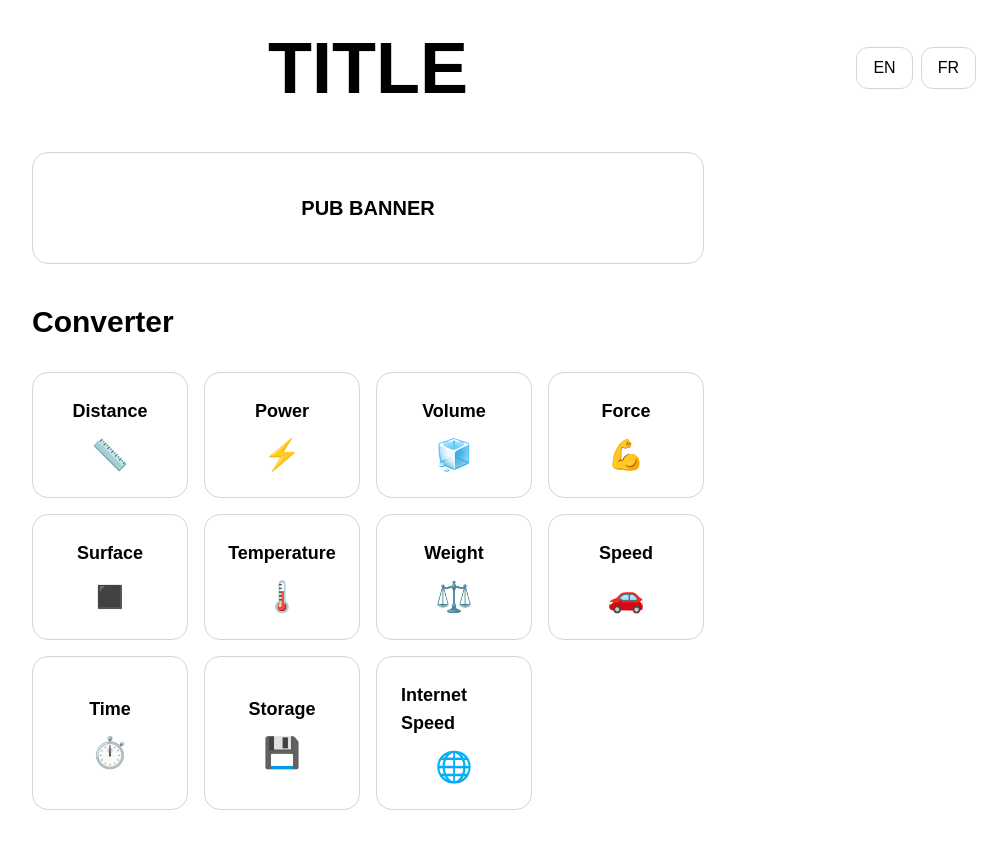
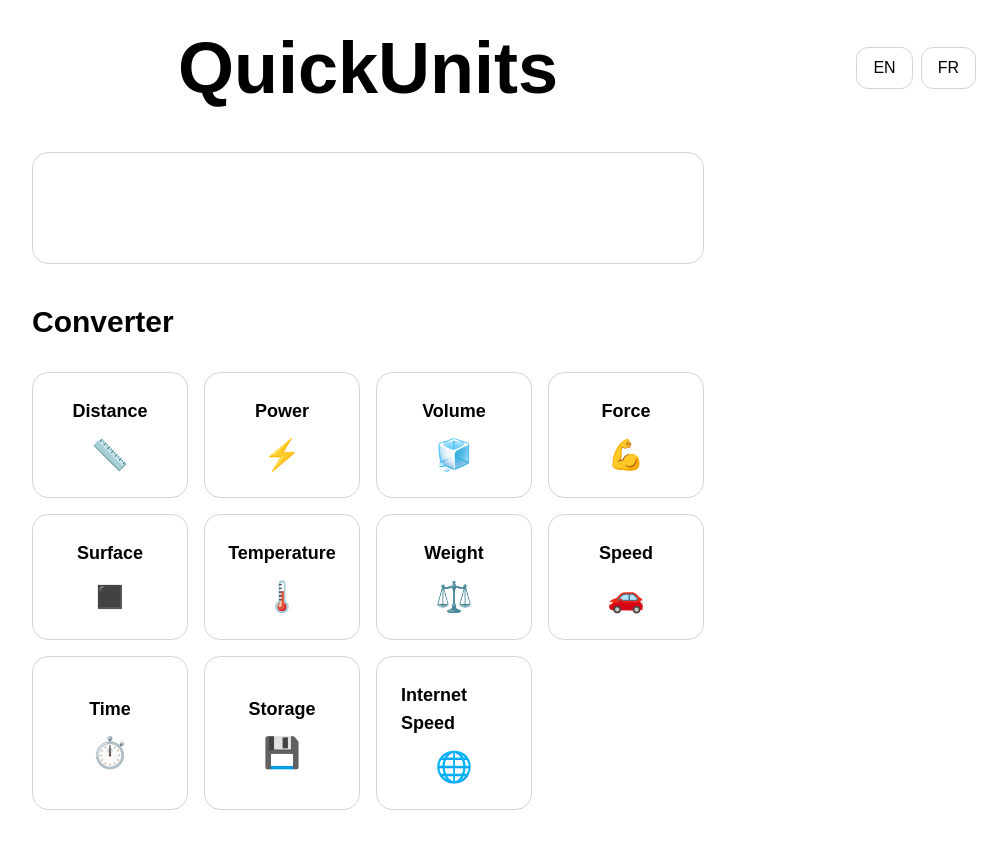
Before and after one commit to jalax21/convertissor-site, a Next.js app: page /en in a window 1280 px wide. Shown: the whole page, without its empty margins (272-1279 px from the left). Built offline with nearby package versions, Linux system fonts and the light colour scheme.

Commit message:
Mise à jour du site

```diff
--- a/app/[locale]/page.tsx
+++ b/app/[locale]/page.tsx
@@ -1,3 +1,4 @@
+import Script from "next/script"
 export default async function HomePage({
   params
 }: {
@@ -9,8 +10,8 @@
   const text = {
   title:
     locale === "fr"
-      ? "TITRE"
-      : "TITLE",
+      ? "QuickUnits"
+      : "QuickUnits",
 
   bottomTitle:
     locale === "fr"
@@ -104,11 +105,25 @@
 
         {/* TOP BANNER */}
 
-        <div className="border border-gray-300 dark:border-gray-700 rounded-2xl h-28 mb-10 flex items-center justify-center text-xl font-bold">
+<div className="border border-gray-300 dark:border-gray-700 rounded-2xl h-28 mb-10 flex items-center justify-center text-xl font-bold">
 
-          PUB BANNER
+  <Script
+    async
+    strategy="afterInteractive"
+    src="https://pagead2.googlesyndication.com/pagead/js/adsbygoogle.js?client=ca-pub-2235128568846852"
+    crossOrigin="anonymous"
+  />
 
-        </div>
+  <ins
+    className="adsbygoogle"
+    style={{ display: "block", width: "100%" }}
+    data-ad-client="ca-pub-2235128568846852"
+    data-ad-slot="1234567890"
+    data-ad-format="auto"
+    data-full-width-responsive="true"
+  />
+
+</div>
 
         {/* TITRE CATEGORIES */}
 
```
